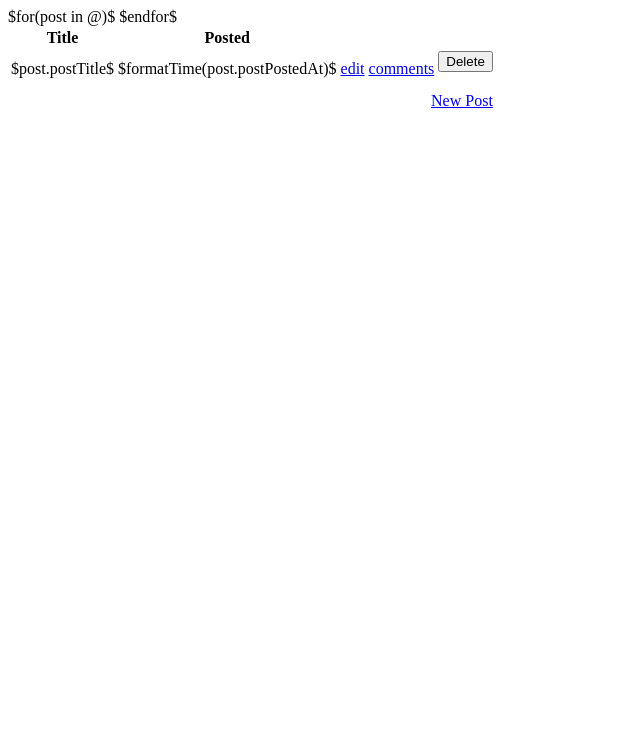
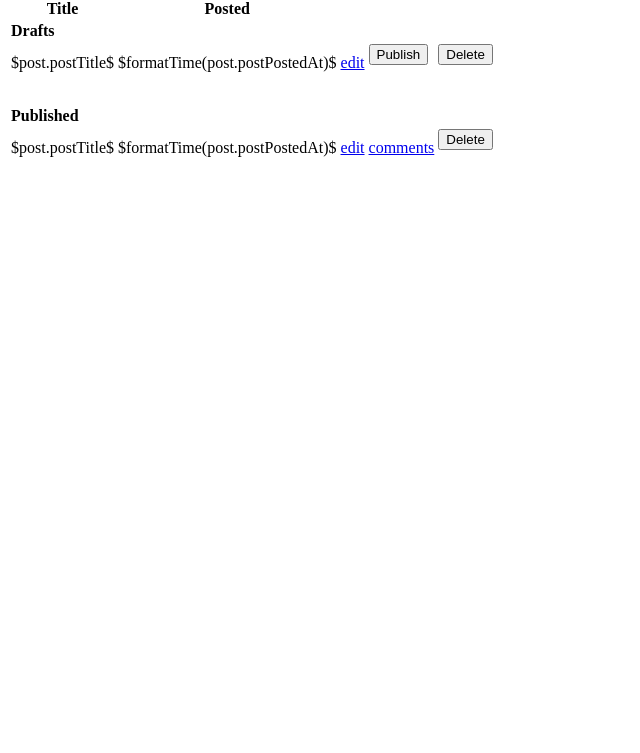
Before and after one commit to alevy/simple, a plain HTML site: page blog-example/views/admin/posts/index.html in a window 1280 px wide. Shown: the part 47-800 px from the top of the page, without its empty margins (0-640 px from the left). Drawn offline with Linux system fonts and the light colour scheme.

Commit message:
Default new post to draft

```diff
--- a/blog-example/views/admin/posts/index.html
+++ b/blog-example/views/admin/posts/index.html
@@ -1,4 +1,4 @@
-<header><h2>Posts</h2></header>
+<a href="/admin/posts/new">New Post</a>
 <div class="content">
   <table class="admin-posts-list">
     <tr>
@@ -6,7 +6,34 @@
       <th>Posted</th>
       <th colspan=3></th>
     </tr>
-    $for(post in @)$
+    <tr><td colspan="5"><strong>Drafts</strong></td></tr>
+    $for(post in drafts)$
+    <tr>
+      <td class="title">$post.postTitle$</td>
+      <td class="date"><time>$formatTime(post.postPostedAt)$</time></td>
+      <td class="action">
+        <a href="/admin/posts/$post.postId$/edit">edit</a>
+      </td>
+      <td class="action">
+        <form class="content" action="/admin/posts/$post.postId$"
+          method="post" acceptCharset="UTF-8">
+          <input type="hidden" name="_method" value="PUT"/>
+          <input type="hidden" name="published" />
+          <input type="submit" value="Publish"/>
+        </form>
+      </td>
+      <td class="action">
+        <form class="content" action="/admin/posts/$post.postId$"
+          method="post" acceptCharset="UTF-8">
+          <input type="hidden" name="_method" value="DELETE"/>
+          <input type="submit" value="Delete"/>
+        </form>
+      </td>
+    </tr>
+    $endfor$
+    <tr><td colspan="5">&nbsp;</td></tr>
+    <tr><td colspan="5"><strong>Published</strong></td></tr>
+    $for(post in published)$
     <tr>
       <td class="title">$post.postTitle$</td>
       <td class="date"><time>$formatTime(post.postPostedAt)$</time></td>
@@ -25,11 +52,5 @@
       </td>
     </tr>
     $endfor$
-    <tr>
-      <td colspan="3">&nbsp;</td>
-      <td colspan="2" align="right">
-        <a href="/admin/posts/new">New Post</a>
-      </td>
-    </tr>
   </table>
 </div>
```
Also changed, not shown: blog-example/views/admin/posts/edit.html (+1 -0 lines), 4 other files.
